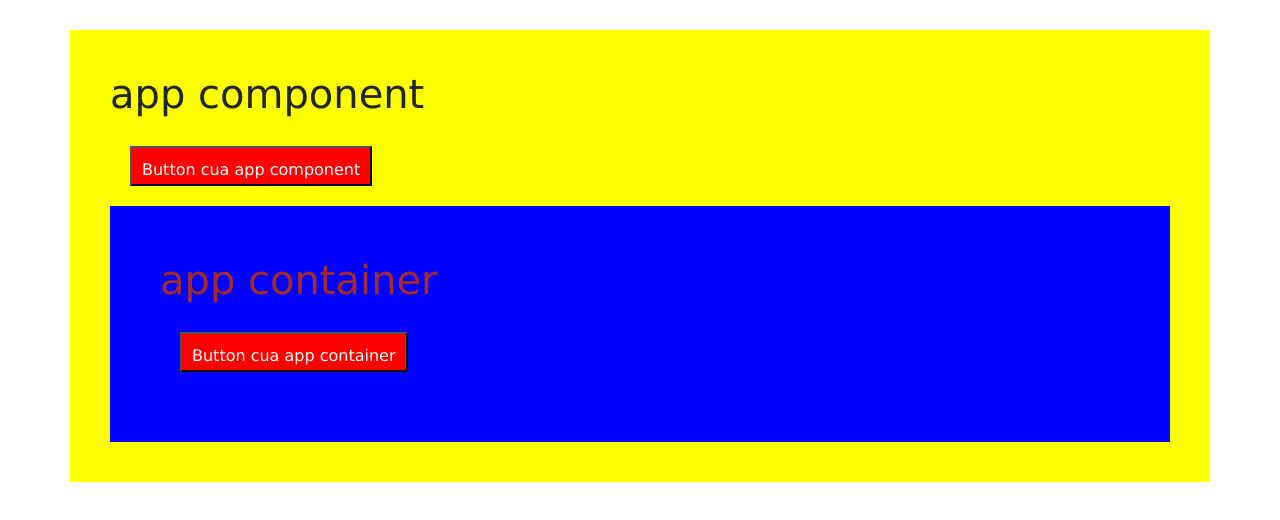
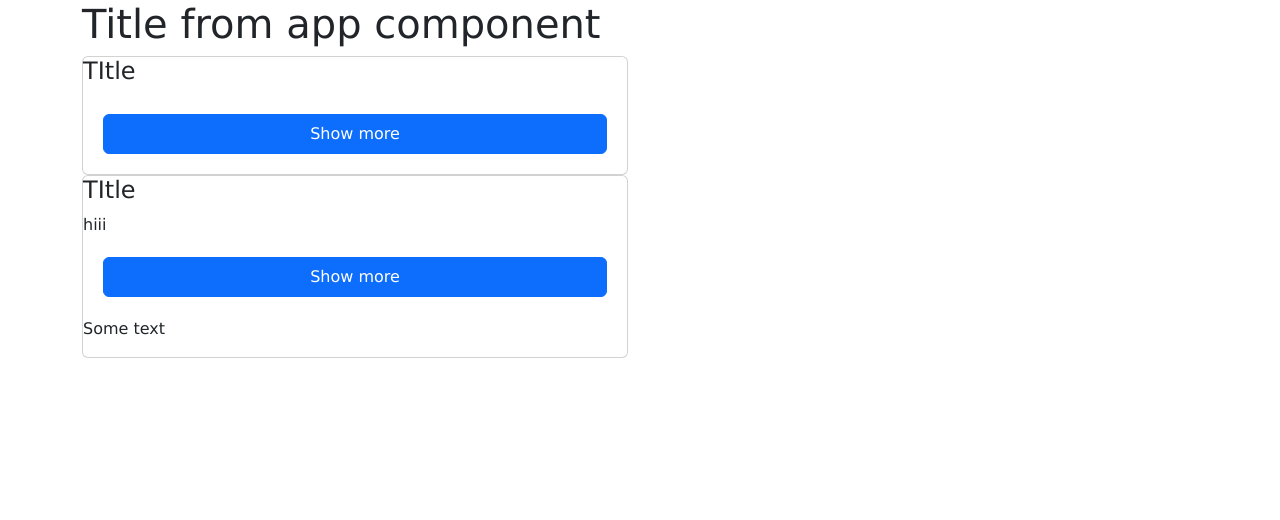
Before and after one commit to trieuquang204/learning-angular, an Angular app: page / in a window 1280 px wide. Shown: the top 520 px of the page. Built offline with nearby package versions, Linux system fonts and the light colour scheme.

Commit message:
ng-content in Angular

```diff
--- a/src/app/Container/container.component.html
+++ b/src/app/Container/container.component.html
@@ -1,43 +1,6 @@
-<!-- <h1>Container component.</h1>
-<p>{{ slogan }}</p>
-<img [src]="source" alt="img"> -->
-
-
-<!-- <input type="text" (input)="changeValue($event)"> -->
-
-<!-- <input type="text" [(ngModel)]="searchValue">
-<span>{{ searchValue }}</span> -->
-
-
-<!-- <div *ngFor="let item of [1, 2, 3]">
-  <p>item is : {{ item }}</p>
-</div> -->
-
-
-<!-- <div *ngFor="let item of products">
- <div [ngStyle]="{backgroundColor: 'red'}">
-  <span [ngStyle]="{color: item.status ? 'blue' : 'black'}">{{ item.name }}</span>
-  <span>{{ item.status }}</span>
-  <br>
- </div>
-</div> -->
-
-
-<!-- <div [ngClass]="{changeBg: test}">
-  <input type="text">
-</div> -->
-
-
-<!-- <input type="text" #myVariable (keyup)="0">
-<button (click)="sayHello(myVariable)">Test</button> -->
-<!-- <p>{{ myVariable.value }}</p> -->
-
-<!-- <app-custom-list #test></app-custom-list>
-<p>You have selected: {{ test.selectedCustomer?.name }}</p>
-<app-demo #quang></app-demo>
-<span>{{quang.test }}</span> -->
-
-<div [ngStyle]="{background: 'blue', padding: '50px'}">
-  <h1>app container</h1>
-  <button>Button cua app container</button>
+<div class="card">
+  <h4 class="title">TItle</h4>
+  <ng-content select=".title"></ng-content>
+  <button class="btn btn-primary">Show more</button>
+  <ng-content select=".test2"></ng-content>
 </div>
--- a/src/app/app.component.html
+++ b/src/app/app.component.html
@@ -1,6 +1,17 @@
-<div class="container" [ngStyle]="{background: 'yellow', padding: '40px', marginTop: '30px'}">
-  <h1>app component </h1>
-  <button>Button cua app component</button>
+<div class="container">
+ <div class="row">
+  <div class="col-md-6">
+    <h1>Title from app component</h1>
 
-  <app-container></app-container>
+    <div class="products">
+      <app-container>
+        <h4>Content chem them</h4>
+      </app-container>
+      <app-container>
+        <p class="test2">Some text</p>
+        <span class="title">hiii</span>
+      </app-container>
+    </div>
+  </div>
+ </div>
 </div>
```
Also changed, not shown: note.txt.
